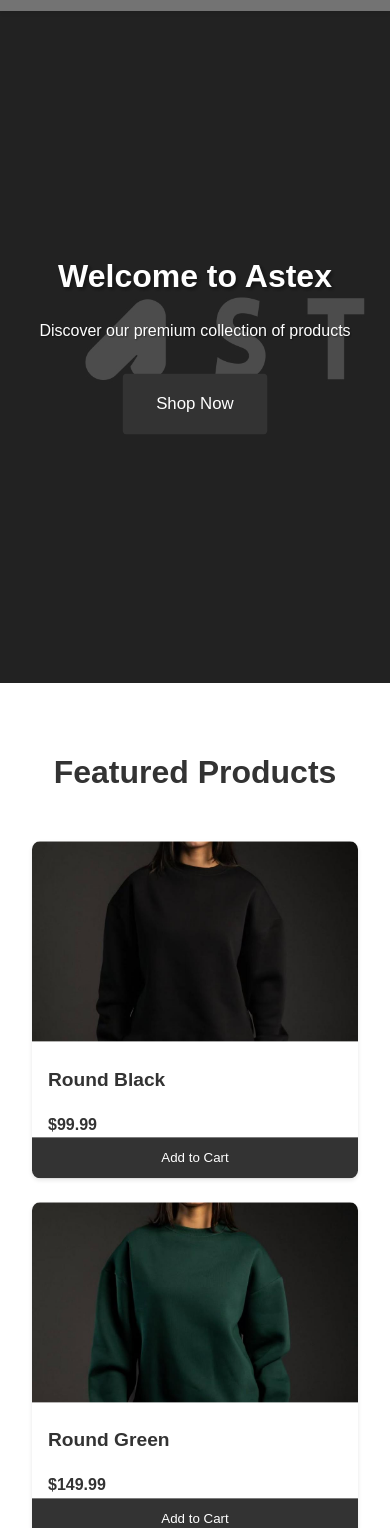
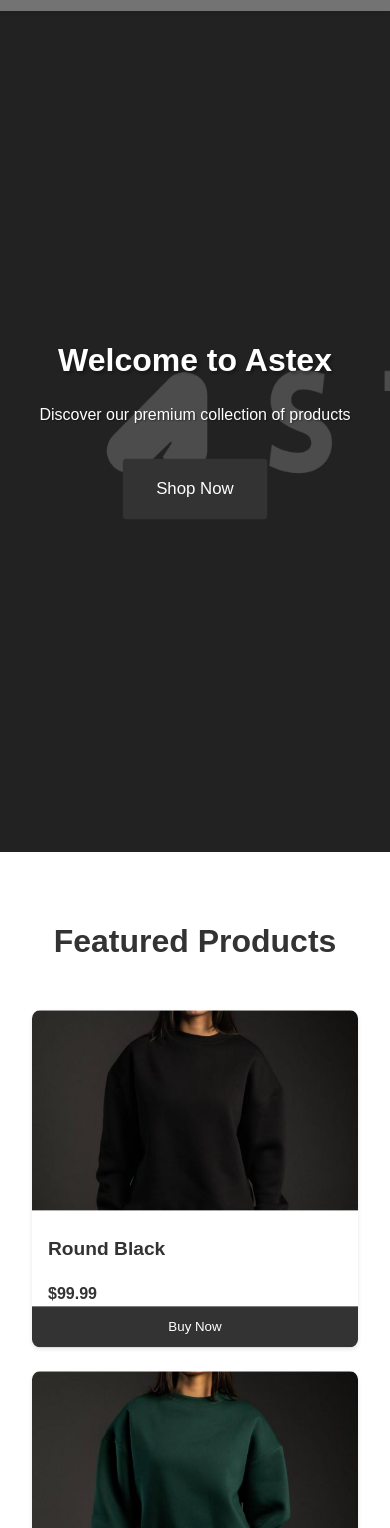
Before and after one commit to Tech-Titans-vO/Astex.eg, a plain HTML site: page index.html in a window 390 px wide. Shown: the part 72-1600 px from the top of the page. Drawn offline with Linux system fonts and the light colour scheme.

Commit message:
Update: Mobile Screens Displaying (Background, Buy Now Button)

```diff
--- a/index.html
+++ b/index.html
@@ -40,19 +40,19 @@
                 <img src="Imgs/Round-Black.jpeg" alt="Product 1">
                 <h3 style="text-decoration: none;">Round Black</h3>
                 <p class="price">$99.99</p>
-                <button class="add-to-cart">Add to Cart</button>
+                <button class="add-to-cart" onclick="window.open('https://www.instagram.com/astex.eg/', '_blank')">Buy Now</button>
             </div>
             <div class="product-card">
                 <img src="Imgs/Round-Green-Face.jpeg" alt="Product 2">
                 <h3 style="text-decoration: none;">Round Green</h3>
                 <p class="price">$149.99</p>
-                <button class="add-to-cart">Add to Cart</button>
+                <button class="add-to-cart" onclick="window.open('https://www.instagram.com/astex.eg/', '_blank')">Buy Now</button>
             </div>
             <div class="product-card">
                 <img src="Imgs/Quarter-Zipper-Face.jpeg" alt="Product 3">
                 <h3 style="text-decoration: none;">Quarter Zipper</h3>
                 <p class="price">$199.99</p>
-                <button class="add-to-cart">Add to Cart</button>
+                <button class="add-to-cart" onclick="window.open('https://www.instagram.com/astex.eg/', '_blank')">Buy Now</button>
             </div>
         </div>
     </section>
--- a/styles.css
+++ b/styles.css
@@ -541,8 +541,9 @@ footer {
     }
 
     .hero {
-        height: 80vh;
+        height: 100vh;
         margin-top: 80px;
+        background-attachment: scroll;
     }
 
     .hero h1 {
```
Also changed, not shown: product-details.html (+4 -2 lines), products.html (+5 -3 lines).
